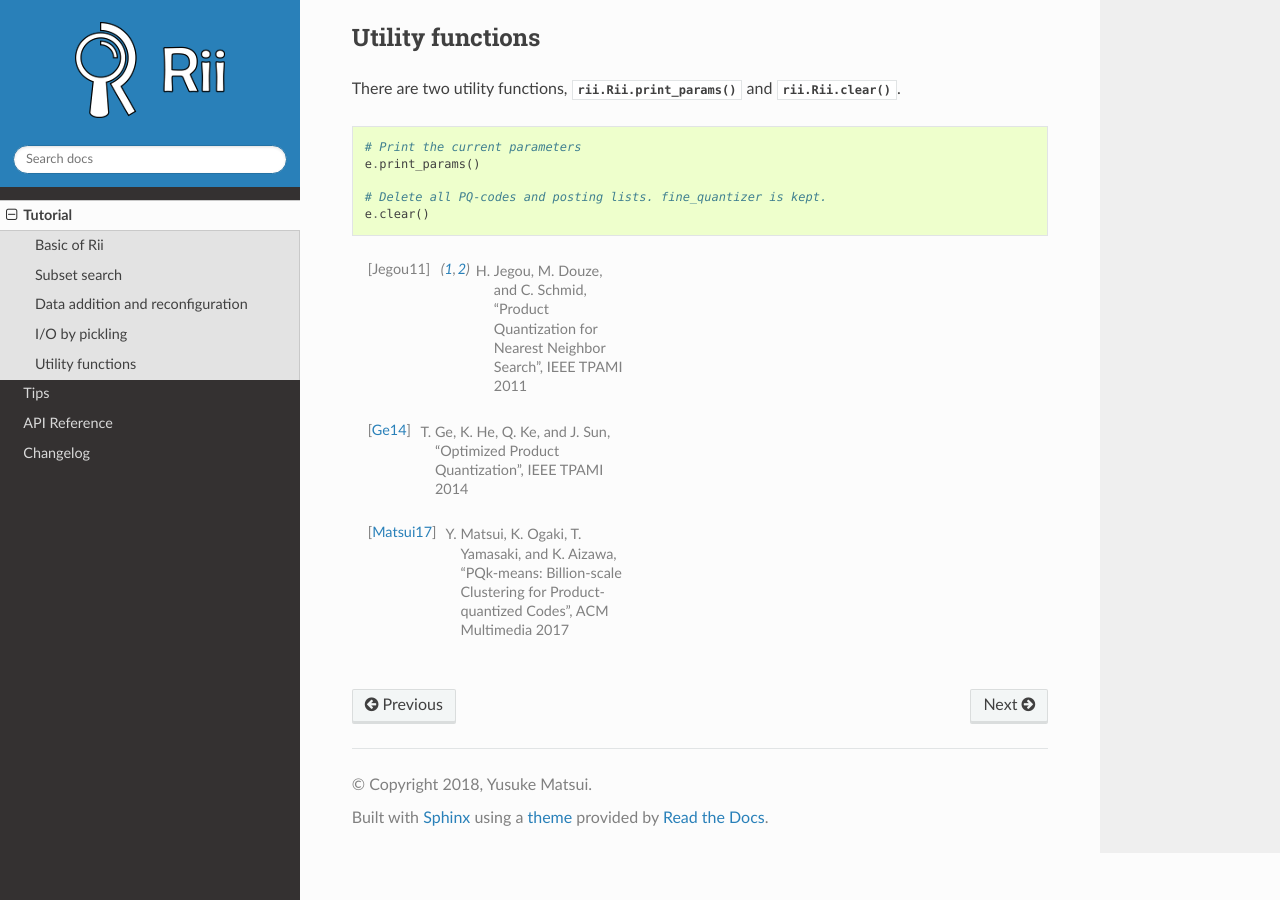
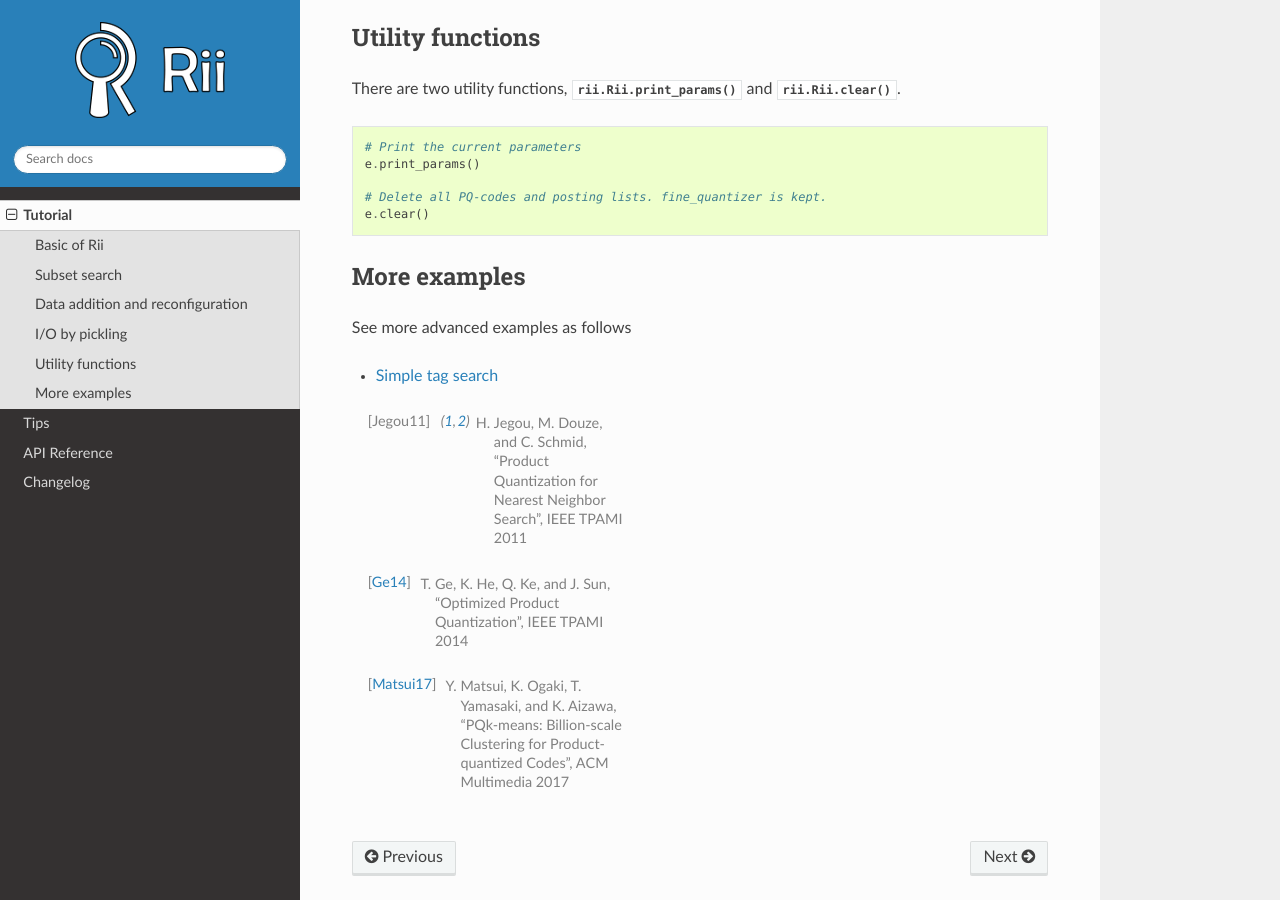
Before and after one commit to matsui528/rii, a Sphinx documentation site: the page built from docs/source/tutorial.rst, in a window 1280 px wide and 900 px high, scrolled down 4938 px. Built offline with Sphinx 7.4.7 and the Read the Docs theme 2.0.0, drawn with Linux system fonts in a browser that asks for light colours; formulas are drawn with MathJax 3.

Commit message:
simle tag search

```diff
--- a/docs/source/tutorial.rst
+++ b/docs/source/tutorial.rst
@@ -317,7 +317,12 @@ There are two utility functions, :func:`rii.Rii.print_params` and :func:`rii.Rii
 
 
 
+More examples
+-----------------
 
+See more advanced examples as follows
+
+- `Simple tag search <https://github.com/matsui528/rii/tree/master/examples/tag_search/simple_tag_search.ipynb>`_
 
 
 
```
Also changed, not shown: README.md (+2 -1 lines), 1 other file.
